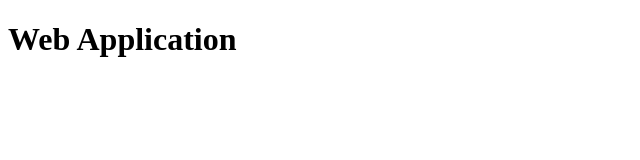
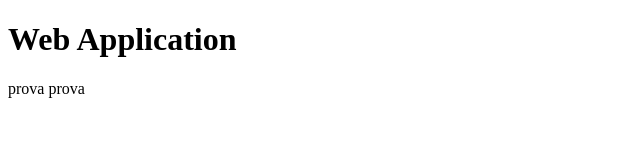
Before and after one commit to danicippi/Play4Watch_Web_App, a plain HTML site: page index.html in a window 1280 px wide. Shown: the full height of the page, 0-640 px from the left. Drawn offline with Linux system fonts and the light colour scheme.

Commit message:
modifica di prova

```diff
--- a/index.html
+++ b/index.html
@@ -3,9 +3,10 @@
 <head>
   <meta charset="UTF-8">
   <meta name="viewport" content="width=device-width, initial-scale=1.0">
-  <title>We Pick 4 <U></U></title>
+  <title>We Pick 4 U</title>
 </head>
 <body>
   <h1>Web Application</h1>
+  <p>prova prova</p>
 </body>
 </html>
```
